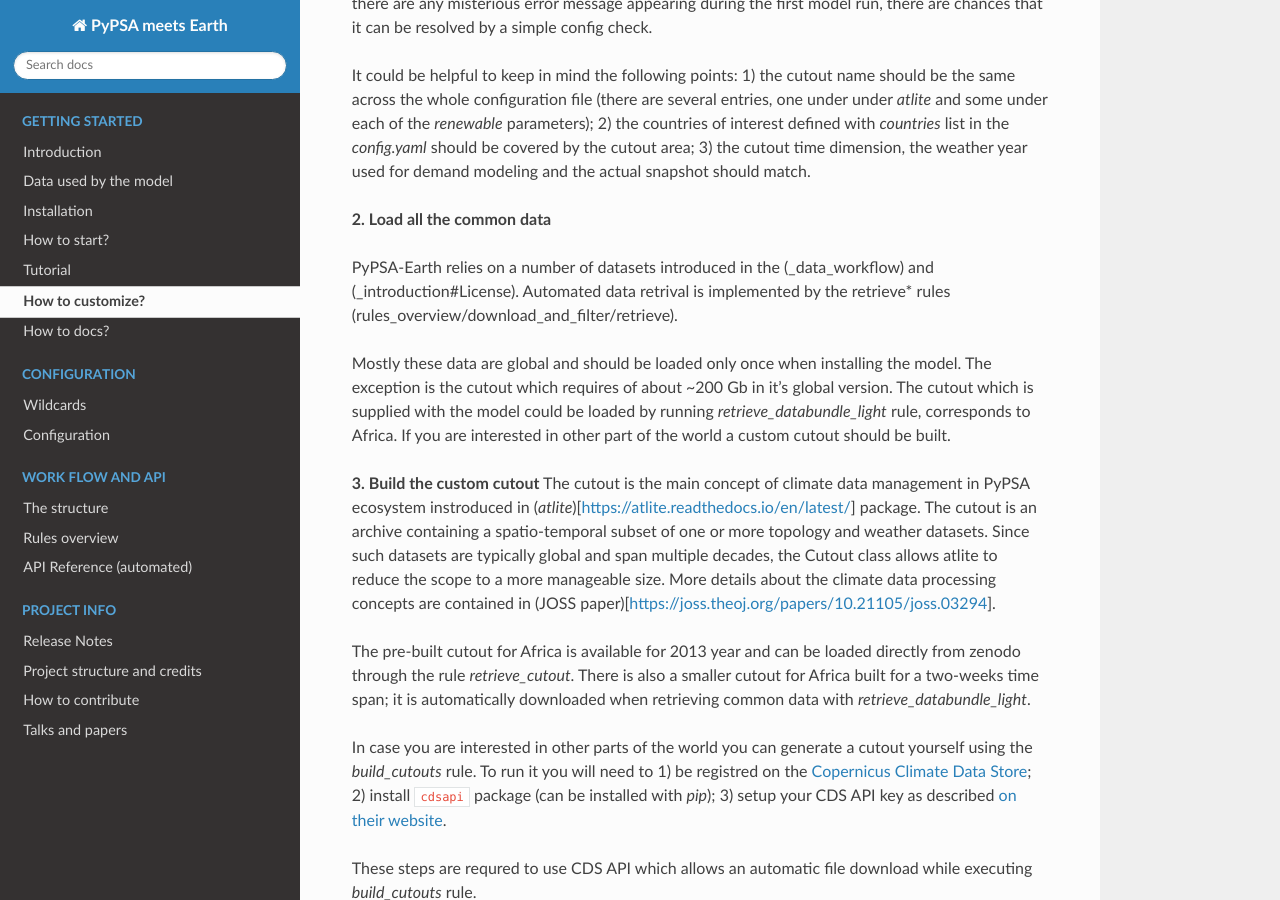
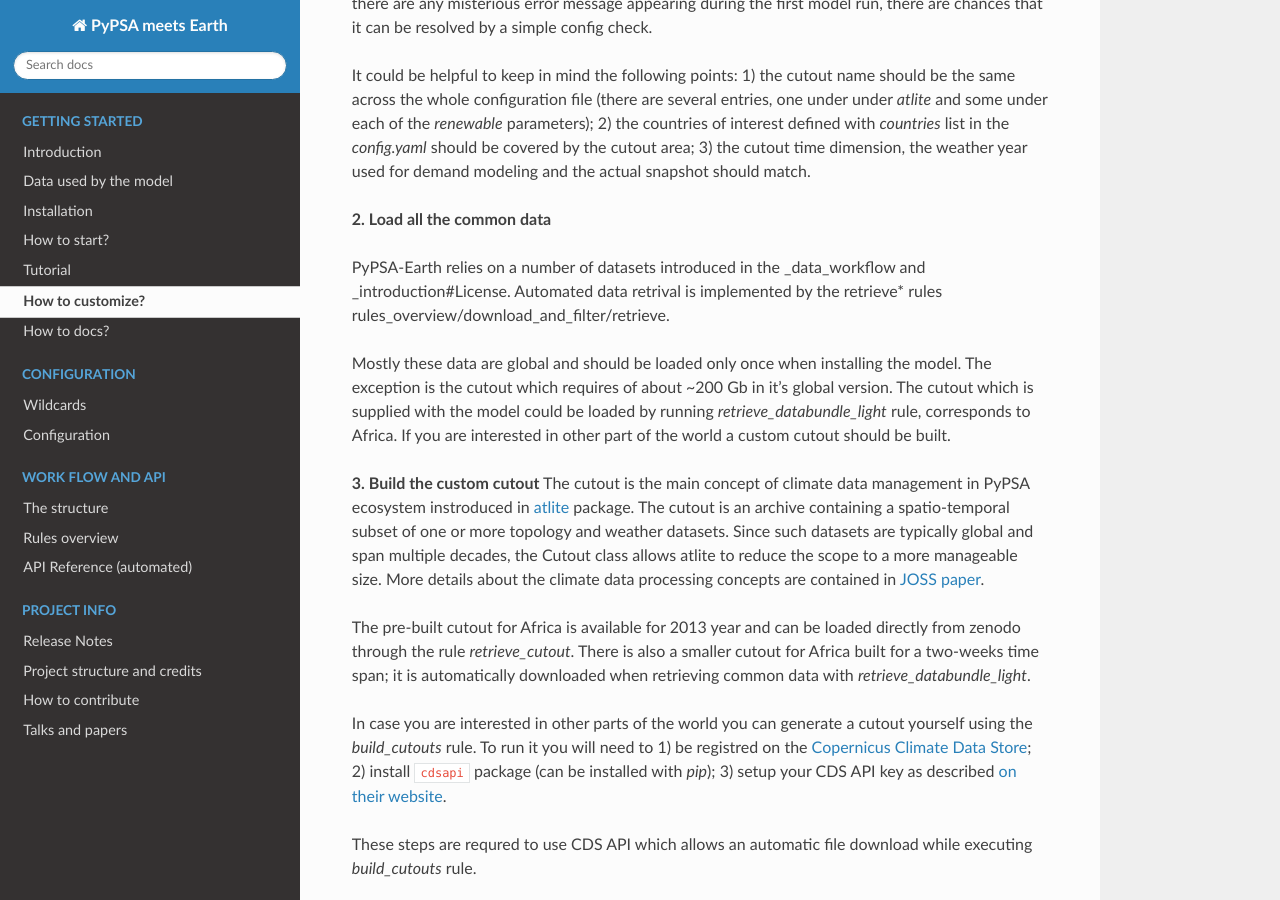
Before and after one commit to pypsa-meets-earth/pypsa-earth, a Sphinx documentation site: the page built from doc/how_to_customize.rst, in a window 1280 px wide and 900 px high, scrolled down 456 px. Built offline with Sphinx 7.4.7 and the Read the Docs theme 2.0.0, drawn with Linux system fonts in a browser that asks for light colours; pages that are not in the unit, such as notebooks, are missing from menus; the version number could not be read and is left out.

Commit message:
Fix links

```diff
--- a/doc/how_to_customize.rst
+++ b/doc/how_to_customize.rst
@@ -25,13 +25,13 @@
 
 **2. Load all the common data**
 
-PyPSA-Earth relies on a number of datasets introduced in the (:ref:`_data_workflow`) and (:ref:`_introduction#License`). Automated data retrival is implemented by the retrieve* rules (:ref:`rules_overview/download_and_filter/retrieve`).
+PyPSA-Earth relies on a number of datasets introduced in the :ref:`_data_workflow` and :ref:`_introduction#License`. Automated data retrival is implemented by the retrieve* rules :ref:`rules_overview/download_and_filter/retrieve`.
 
 Mostly these data are global and should be loaded only once when installing the model. The exception is the cutout which requires of about ~200 Gb in it's global version. The cutout which is supplied with the model could be loaded by running `retrieve_databundle_light` rule, corresponds to Africa. If you are interested in other part of the world a custom cutout should be built.
 
 **3. Build the custom cutout**
-The cutout is the main concept of climate data management in PyPSA ecosystem instroduced in (`atlite`)[https://atlite.readthedocs.io/en/latest/] package. The cutout is an archive containing a spatio-temporal subset of one or more topology and weather datasets. Since
-such datasets are typically global and span multiple decades, the Cutout class allows atlite to reduce the scope to a more manageable size. More details about the climate data processing concepts are contained in (JOSS paper)[https://joss.theoj.org/papers/10.21105/joss.03294].
+The cutout is the main concept of climate data management in PyPSA ecosystem instroduced in `atlite <https://atlite.readthedocs.io/en/latest/>`_ package. The cutout is an archive containing a spatio-temporal subset of one or more topology and weather datasets. Since
+such datasets are typically global and span multiple decades, the Cutout class allows atlite to reduce the scope to a more manageable size. More details about the climate data processing concepts are contained in `JOSS paper <https://joss.theoj.org/papers/10.21105/joss.03294>`_.
 
 The pre-built cutout for Africa is available for 2013 year and can be loaded directly from zenodo through the rule `retrieve_cutout`. There is also a smaller cutout for Africa built for a two-weeks time span; it is automatically downloaded when retrieving common data with `retrieve_databundle_light`.
 
```
